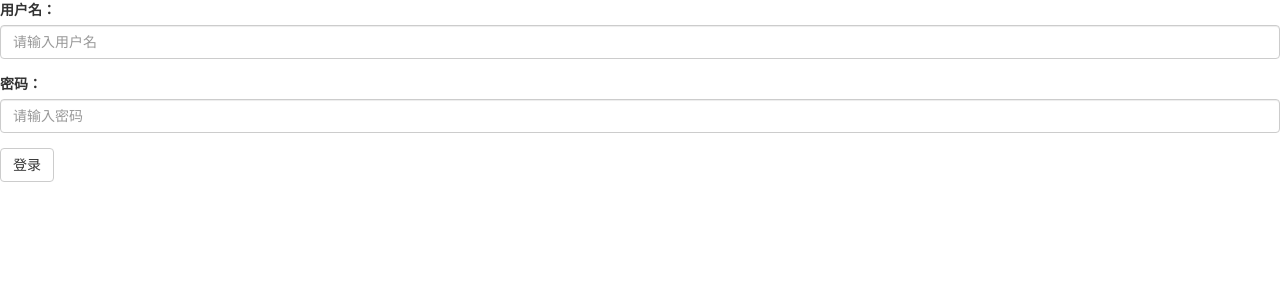
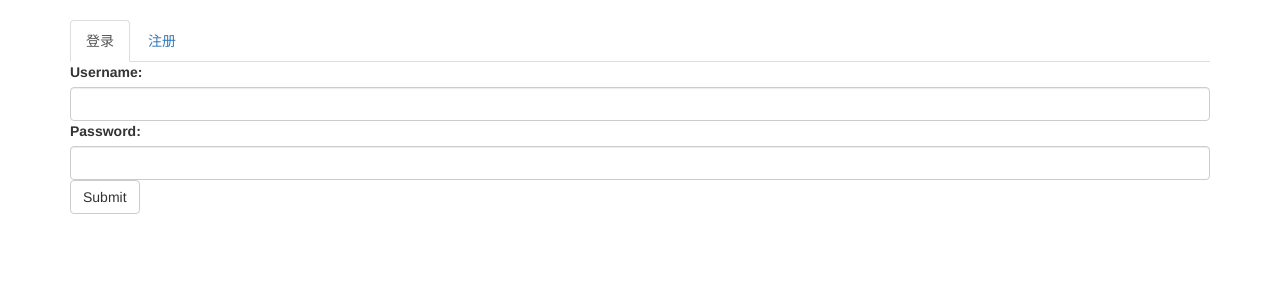
Before and after one commit to lct111/xfn, a Django app: page /login/ in a window 1280 px wide. Shown: the top 300 px of the page. Run offline with Django 3.2, Linux system fonts and the light colour scheme.

Commit message:
登录注册

```diff
--- a/demo2/demo2/settings.py
+++ b/demo2/demo2/settings.py
@@ -48,7 +48,7 @@ MIDDLEWARE = [
     'django.middleware.security.SecurityMiddleware',
     'django.contrib.sessions.middleware.SessionMiddleware',
     'django.middleware.common.CommonMiddleware',
-    # 'django.middleware.csrf.CsrfViewMiddleware',
+    'django.middleware.csrf.CsrfViewMiddleware',
     'django.contrib.auth.middleware.AuthenticationMiddleware',
     'django.contrib.messages.middleware.MessageMiddleware',
     'django.middleware.clickjacking.XFrameOptionsMiddleware',
--- /dev/null
+++ b/demo2/pulls/form.py
@@ -0,0 +1,28 @@
+from django import forms
+from .models import MyUser
+from django.utils.translation import gettext_lazy
+
+class MyUserLogin(forms.ModelForm):
+
+    class Meta():
+        model=MyUser
+        fields=['username','password']
+        widgets = {"password": forms.PasswordInput(attrs={"class": "form-control"}),
+                   "username": forms.TextInput(attrs={"class": "form-control"})
+                   }
+        help_texts = {
+            "username": gettext_lazy(""),
+        }
+
+class MyUserRegist(forms.ModelForm):
+
+    class Meta():
+        model=MyUser
+        fields=['username','email','password']
+        widgets = {"password": forms.PasswordInput(attrs={"class": "form-control"}),
+                   "username": forms.TextInput(attrs={"class": "form-control"}),
+                   "email": forms.EmailInput(attrs={"class": "form-control"})
+                   }
+        help_texts = {
+            "username": gettext_lazy(""),
+        }
--- a/demo2/pulls/models.py
+++ b/demo2/pulls/models.py
@@ -1,6 +1,11 @@
 from django.db import models
+from django.contrib.auth.models import User
 
 # Create your models here.
+
+class MyUser(User):
+    telephone=models.CharField(max_length=11)
+
 
 class Question(models.Model):
     title=models.CharField(max_length=20)
--- a/demo2/pulls/urls.py
+++ b/demo2/pulls/urls.py
@@ -1,5 +1,6 @@
 from django.conf.urls import url
 from .views import *
+
 app_name='pulls'
 
 urlpatterns=[
@@ -7,4 +8,7 @@ urlpatterns=[
     url(r'^toup/(\d+)/$',ToupView.as_view(),name='toup'),
     url(r'^result/(\d+)/$',ResultView.as_view(),name='result'),
     url(r'^login/$',LoginView.as_view(),name='login'),
+    url(r'^regist/$',RegisteView.as_view(),name='regist'),
+    url(r'^logout/$',LogOutView.as_view(),name='logout'),
+
 ]
--- a/demo2/pulls/views.py
+++ b/demo2/pulls/views.py
@@ -1,8 +1,10 @@
 from django.shortcuts import render,redirect,reverse
 from django.http import HttpResponse, HttpResponseRedirect
-from .models import Question, Toup
+from .models import Question, Toup,MyUser
 from django.template import loader
 from django.views.generic import View
+from .form import MyUserLogin,MyUserRegist
+from django.contrib.auth import authenticate,login,logout
 
 
 # Create your views here.
@@ -10,12 +12,14 @@ from django.views.generic import View
 def checklogin(fun):
     def check(self,req,*args):
         #session方法
-        if req.session.get('username'):
-            return fun(self,req,*args)
+        # if req.session.get('username'):
+        #     return fun(self,req,*args)
 
         #cookies方法
         # if req.COOKIES.get('username'):
         #     return fun(self,req,*args)
+        if req.user and req.user.is_authenticated:
+            return fun(self,req,*args)
         else:
             return redirect(reverse('pulls:login'))
     return check
@@ -53,17 +57,46 @@ class ResultView(View):
 class LoginView(View):
 
     def get(self,req):
-        return render(req,'pulls/login.html')
+        lf=MyUserLogin()
+        rf=MyUserRegist()
+        return render(req,'pulls/login_regist.html',locals())
 
     def post(self,req):
         username=req.POST.get('username')
-        pwd=req.POST.get('password')
+        password=req.POST.get('password')
 
-        #session方法
-        req.session['username']=username
-        return redirect(reverse('pulls:index'))
+        user=authenticate(req,username=username,password=password)
+        if user:
+            login(req,user)
+            return redirect(reverse('pulls:index'))
 
-        #cookie方法
-        # res=redirect(reverse('pulls:index'))
-        # res.set_cookie('username',username)
-        # return res
+        else:
+            lf = MyUserLogin()
+            rf = MyUserRegist()
+            errormessage='登录失败'
+            return render(req,'pulls/login_regist.html',locals())
+
+
+class RegisteView(View):
+    def get(self,req):
+        pass
+    def post(self,req):
+        username=req.POST.get('username')
+        password=req.POST.get('password')
+        email=req.POST.get('email')
+
+        user=MyUser.objects.create_user(username=username,email=email,password=password)
+        if user:
+            return redirect(reverse('pulls:login'))
+
+        else:
+            lf=MyUserLogin()
+            rf=MyUserRegist()
+            errormessage='注册失败'
+            return render(req,'pulls/login_regist.html',locals())
+
+
+class LogOutView(View):
+    def get(self,req):
+        logout(req)
+        return redirect(reverse('pulls:login'))
--- /dev/null
+++ b/demo2/template/pulls/base.html
@@ -0,0 +1,27 @@
+<!DOCTYPE html>
+<html lang="en">
+<head>
+    <meta charset="UTF-8">
+    <title>{% block title %}   {% endblock %}</title>
+    <link href="https://cdn.jsdelivr.net/npm/bootstrap@3.3.7/dist/css/bootstrap.min.css" rel="stylesheet">
+    <script src="https://cdn.jsdelivr.net/npm/jquery@1.12.4/dist/jquery.min.js"></script>
+    <script src="https://cdn.jsdelivr.net/npm/bootstrap@3.3.7/dist/js/bootstrap.min.js"></script>
+
+    {% block link %}
+
+    {% endblock %}
+
+    {% block script %}
+
+    {% endblock %}
+
+</head>
+<body>
+     <div class="container">
+        {% block body %}
+
+        {% endblock %}
+
+    </div>
+</body>
+</html>
--- a/demo2/template/pulls/login.html
+++ /dev/null
@@ -1,24 +0,0 @@
-<!DOCTYPE html>
-<html lang="en">
-<head>
-    <meta charset="UTF-8">
-    <title>login</title>
-    <link href="https://cdn.jsdelivr.net/npm/bootstrap@3.3.7/dist/css/bootstrap.min.css" rel="stylesheet">
-    <script src="https://cdn.jsdelivr.net/npm/jquery@1.12.4/dist/jquery.min.js"></script>
-    <script src="https://cdn.jsdelivr.net/npm/bootstrap@3.3.7/dist/js/bootstrap.min.js"></script>
-</head>
-<body>
-    <form action="#" method="post">
-    <div class="form-group">
-        <label for="username">用户名：</label>
-        <input name="username" type="text" class="form-control" id="username" placeholder="请输入用户名">
-    </div>
-    <div class="form-group">
-        <label for="password">密码：</label>
-        <input name="password" type="password" class="form-control" id="password" placeholder="请输入密码">
-    </div>
-
-    <button type="submit" class="btn btn-default">登录</button>
-    </form>
-</body>
-</html>
--- /dev/null
+++ b/demo2/template/pulls/login_regist.html
@@ -0,0 +1,36 @@
+{% extends 'pulls/base.html' %}
+
+{% block title %}
+    登录
+{% endblock %}
+
+
+{% block body %}
+      <h3>{{errormessage}}</h3>
+    <!-- Nav tabs -->
+    <ul class="nav nav-tabs" role="tablist">
+        <li role="presentation" class="active"><a href="#login" aria-controls="login" role="tab"
+                                                  data-toggle="tab">登录</a></li>
+        <li role="presentation"><a href="#regist" aria-controls="regist" role="tab" data-toggle="tab">注册</a></li>
+    </ul>
+
+    <!-- Tab panes -->
+    <div class="tab-content">
+        <div role="tabpanel" class="tab-pane active" id="login">
+            <form action="{% url 'pulls:login' %}" method="post">
+                <form>
+                    {% csrf_token %}
+                    {{ lf }}
+                    <button type="submit" class="btn btn-default">Submit</button>
+                </form>
+            </form>
+        </div>
+        <div role="tabpanel" class="tab-pane" id="regist">
+            <form action="{% url 'pulls:regist' %}" method="post">
+                {% csrf_token %}
+                {{ rf }}
+                <input type="submit" value="注册">
+            </form>
+        </div>
+    </div>
+{% endblock %}
```
Also changed, not shown: demo2/template/pulls/index.html (+15 -10 lines), demo2/template/pulls/result.html (+13 -10 lines), demo2/template/pulls/toup.html (+11 -12 lines), demo2/db.sqlite3, demo2/pulls/migrations/0002_auto_20190612_1938.py (added).
